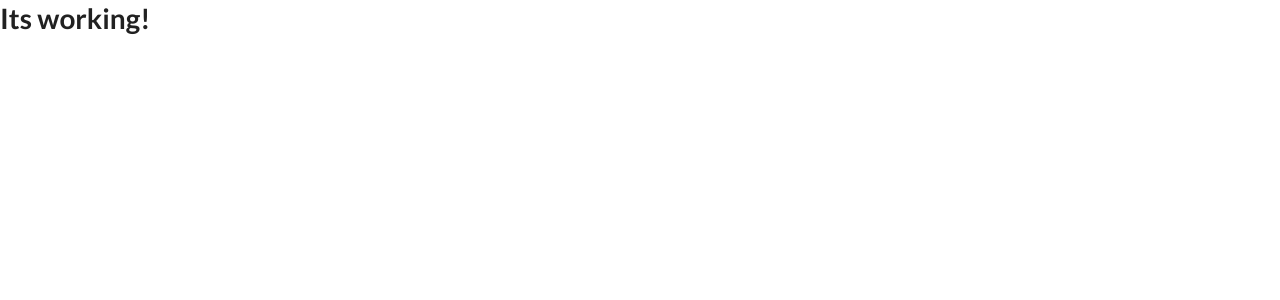
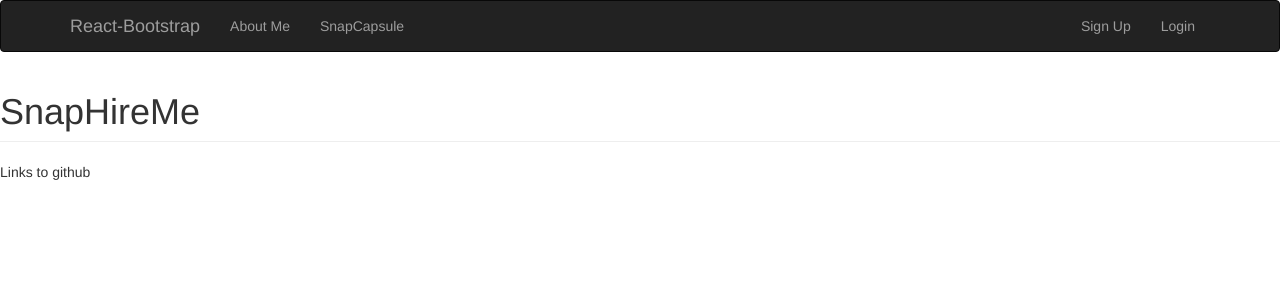
Before and after one commit to rjpruitt16/SnapHireMe, a React app in the folder frontend/: page / in a window 1280 px wide. Shown: the top 300 px of the page. Built offline with nearby package versions, Linux system fonts and the light colour scheme.

Commit message:
Built a simple user interface using react boostrap
Using react bootstrap navbar and pageheader, I create a basic interface.

```diff
--- a/frontend/package.json
+++ b/frontend/package.json
@@ -26,11 +26,13 @@
     "html-webpack-plugin": "^3.2.0",
     "postcss-loader": "^2.1.4",
     "react": "^16.3.2",
+    "react-bootstrap": "^0.32.1",
     "react-delay-render": "^0.1.2",
     "react-dom": "^16.3.2",
     "react-hot-loader": "^4.1.2",
     "react-imported-component": "^4.2.1",
     "react-prop-types": "^0.4.0",
+    "react-router": "^4.2.0",
     "react-router-dom": "^4.2.2",
     "semantic-ui-react": "^0.79.1",
     "style-loader": "^0.21.0",
--- a/frontend/public/index.html
+++ b/frontend/public/index.html
@@ -6,6 +6,8 @@
     <meta name="viewport" content="width=device-width, initial-scale=1.0">
     <meta http-equiv="X-UA-Compatible" content="ie=edge">
     <link rel="stylesheet" href="//cdnjs.cloudflare.com/ajax/libs/semantic-ui/2.2.13/semantic.min.css"></link>
+    <link rel="stylesheet" href="https://maxcdn.bootstrapcdn.com/bootstrap/3.3.7/css/bootstrap.min.css" integrity="sha384-BVYiiSIFeK1dGmJRAkycuHAHRg32OmUcww7on3RYdg4Va+PmSTsz/K68vbdEjh4u" crossorigin="anonymous">
+
     <title>webpack-for-react</title>
   </head>
 
--- /dev/null
+++ b/frontend/src/App.js
@@ -0,0 +1,16 @@
+import React from 'react';
+import Header from './pages/Header';
+import Navheader from './pages/Navheader';
+import Footer from './pages/Footer';
+
+export default class App extends React.Component {
+  render() {
+    return (
+      <div>
+        < Navheader />
+        < Header />
+        < Footer />
+      </div>
+    );
+  }
+}
--- a/frontend/src/index.js
+++ b/frontend/src/index.js
@@ -2,8 +2,8 @@
 import React from 'react';
 import ReactDOM from 'react-dom';
 import Hello from './components/Hello';
-
+import App from './App';
 
 const root = document.getElementById('root');
 
-ReactDOM.render(<Hello/>, root);
+ReactDOM.render(< App />, root);
--- /dev/null
+++ b/frontend/src/pages/Footer.js
@@ -0,0 +1,12 @@
+import React from "react";
+import { PageHeader, bsClass } from "react-bootstrap";
+
+export default class Footer extends React.Component {
+  render() {
+    return (
+      <footer className="bs-docs-footer">
+        Links to github
+      </footer>
+    );
+  }
+}
--- /dev/null
+++ b/frontend/src/pages/Header.js
@@ -0,0 +1,12 @@
+import React from "react";
+import { PageHeader } from "react-bootstrap";
+
+export default class Header extends React.Component {
+  render() {
+    return (
+      < PageHeader >
+        SnapHireMe
+      </ PageHeader >
+    );
+  }
+}
--- /dev/null
+++ b/frontend/src/pages/Navheader.js
@@ -0,0 +1,37 @@
+import React from "react";
+import { Navbar, Nav, NavItem } from "react-bootstrap";
+
+export default class Navheader extends React.Component {
+  render() {
+    return (
+      <Navbar inverse collapseOnSelect>
+        <Navbar.Header>
+          <Navbar.Brand>
+            <a href="#brand">React-Bootstrap</a>
+          </Navbar.Brand>
+          <Navbar.Toggle />
+        </Navbar.Header>
+      <Navbar.Collapse>
+
+      <Nav>
+        <NavItem eventKey={1} href="#">
+          About Me
+        </NavItem>
+        <NavItem eventKey={2} href="#">
+          SnapCapsule
+         </NavItem>
+      </Nav>
+
+      <Nav pullRight>
+        <NavItem eventKey={1} href="#">
+          Sign Up
+        </NavItem>
+        <NavItem eventKey={2} href="#">
+          Login
+        </NavItem>
+      </Nav>
+  </Navbar.Collapse>
+      </Navbar>
+    );
+  }
+}
```
Also changed, not shown: 1 other file (tests, documents, lock files or other folders).
